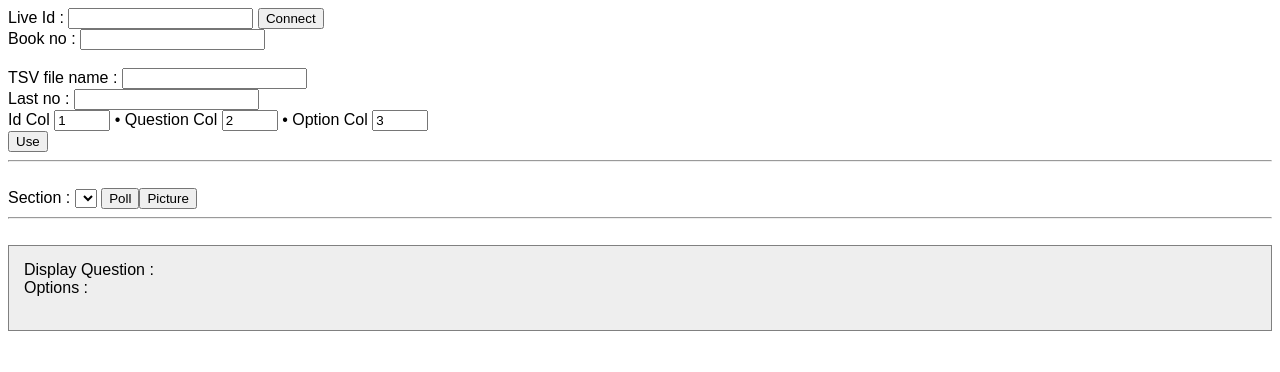
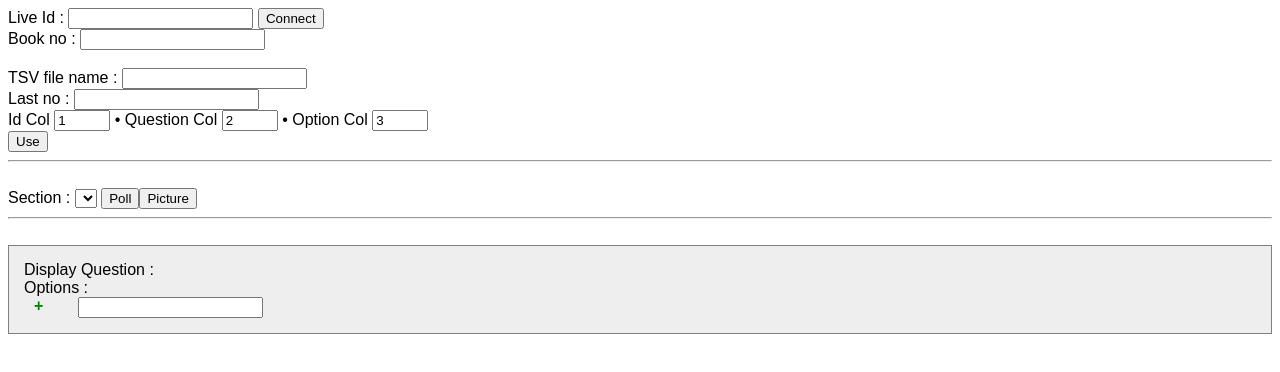
Before and after one commit to A-arcana/gamebook-live-poll, a plain HTML site: page index.html in a window 1280 px wide. Drawn offline with nearby package versions, Linux system fonts and the light colour scheme.

Commit message:
add/delete options

```diff
--- a/index.html
+++ b/index.html
@@ -12,6 +12,14 @@
 		margin-left: -45px;
 		font-weight: bold;
 		color: red;
+	}
+
+	#display-options-add {
+		cursor: pointer;
+		float: left;
+		margin: 0 35px 0 10px;
+		font-weight: bold;
+		color: green;
 	}
 	</style>
 
@@ -209,6 +217,19 @@
 
 		function deleteOpt(section, option){
 			app.lines[section].options.splice(option, 1);
+			if( app.lines[section].options.length === 0 ){
+				$('#question option[value='+section+']').text($('#question option[value='+section+']').text().replace(" [poll]", ""));
+			}
+			display();
+		}
+		function addOpt(){
+			var section = $('#question').val();
+			var option = $('#option-add').val().trim();
+			option = option.charAt(0).toUpperCase() + option.slice(1)
+			if( app.lines[section].options.length === 0 ){
+				$('#question option[value='+section+']').text($('#question option[value='+section+']').text()+" [poll]");
+			}
+			app.lines[section].options.push(option);
 			display();
 		}
 
@@ -244,6 +265,7 @@
             $('#display-smallpic').html("");
             $('#display-question').text("");
         }
+
 		function picture(){
             $('#question').focus();
 			var src = $('#display-pic img').attr('src');
@@ -298,6 +320,7 @@
         <br />
         Options :
         <ol style="margin: 0px 15px" id="display-options"></ol>
+		<a onclick="addOpt()" id="display-options-add">+</a> <input type="text" id="option-add">
 		<br/>
 		<div id="display-pic"></div>
 		<div id="display-smallpic"></div>
```
